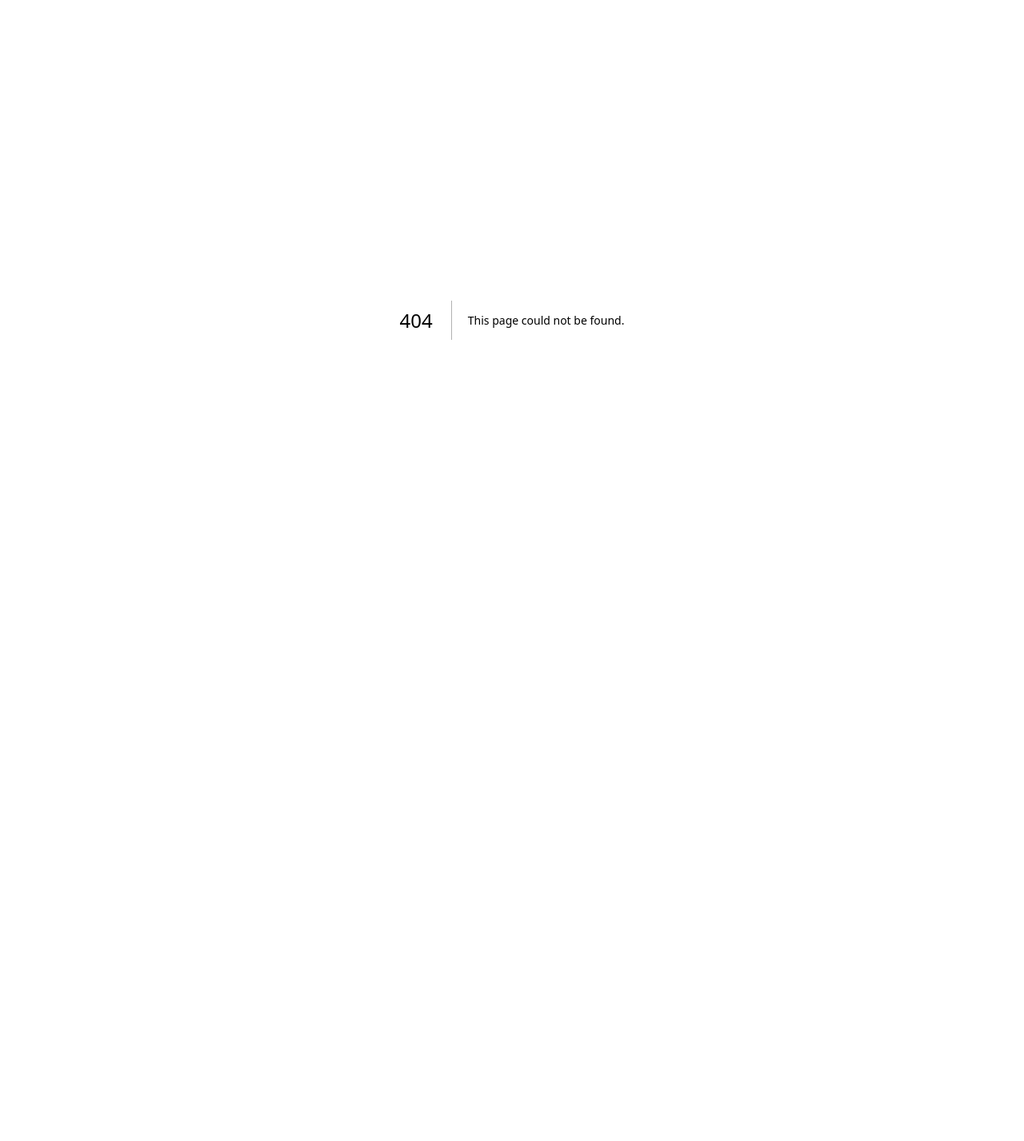
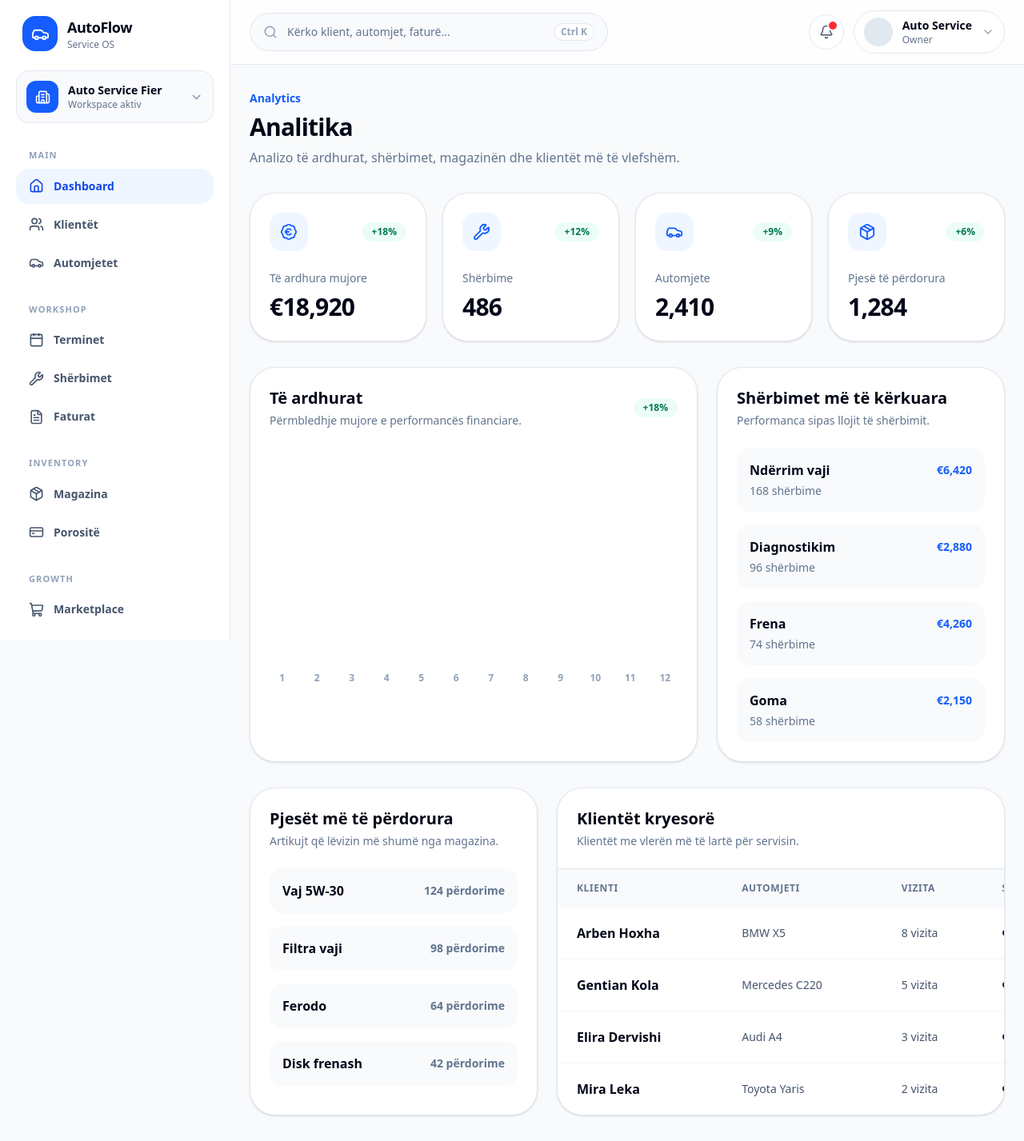
Before and after one commit to genciiv/auto-flow, a Next.js app: page /dashboard/analytics in a window 1280 px wide. Before the commit this address had no page. Shown: the whole page at 80% size. Before the commit the page ends 800 px from the top, so only its background shows below. Built offline with nearby package versions, Linux system fonts and the light colour scheme.

Commit message:
create analytics dashboard module

```diff
--- /dev/null
+++ b/src/app/dashboard/analytics/page.jsx
@@ -0,0 +1,37 @@
+import DashboardLayout from "@/components/dashboard/DashboardLayout";
+import AnalyticsStats from "@/components/analytics/AnalyticsStats";
+import RevenueOverview from "@/components/analytics/RevenueOverview";
+import ServicePerformance from "@/components/analytics/ServicePerformance";
+import InventoryPerformance from "@/components/analytics/InventoryPerformance";
+import TopCustomersTable from "@/components/analytics/TopCustomersTable";
+
+export default function AnalyticsPage() {
+  return (
+    <DashboardLayout>
+      <div className="space-y-8">
+        <div>
+          <p className="text-sm font-semibold text-blue-600">Analytics</p>
+          <h1 className="mt-2 text-3xl font-bold tracking-tight text-slate-950">
+            Analitika
+          </h1>
+          <p className="mt-2 text-slate-500">
+            Analizo të ardhurat, shërbimet, magazinën dhe klientët më të
+            vlefshëm.
+          </p>
+        </div>
+
+        <AnalyticsStats />
+
+        <div className="grid gap-6 xl:grid-cols-[1.4fr_0.9fr]">
+          <RevenueOverview />
+          <ServicePerformance />
+        </div>
+
+        <div className="grid gap-6 xl:grid-cols-[0.9fr_1.4fr]">
+          <InventoryPerformance />
+          <TopCustomersTable />
+        </div>
+      </div>
+    </DashboardLayout>
+  );
+}
--- /dev/null
+++ b/src/components/analytics/AnalyticsStats.jsx
@@ -0,0 +1,48 @@
+import { BadgeEuro, Car, Package, Wrench } from "lucide-react";
+
+const stats = [
+  {
+    title: "Të ardhura mujore",
+    value: "€18,920",
+    change: "+18%",
+    icon: BadgeEuro,
+  },
+  { title: "Shërbime", value: "486", change: "+12%", icon: Wrench },
+  { title: "Automjete", value: "2,410", change: "+9%", icon: Car },
+  { title: "Pjesë të përdorura", value: "1,284", change: "+6%", icon: Package },
+];
+
+export default function AnalyticsStats() {
+  return (
+    <div className="grid gap-5 md:grid-cols-2 xl:grid-cols-4">
+      {stats.map((stat) => {
+        const Icon = stat.icon;
+
+        return (
+          <div
+            key={stat.title}
+            className="rounded-[2rem] border border-slate-200 bg-white p-6 shadow-sm"
+          >
+            <div className="flex items-center justify-between">
+              <div className="flex h-12 w-12 items-center justify-center rounded-2xl bg-blue-50 text-blue-600">
+                <Icon size={22} />
+              </div>
+
+              <span className="rounded-full bg-emerald-50 px-3 py-1 text-xs font-bold text-emerald-700">
+                {stat.change}
+              </span>
+            </div>
+
+            <p className="mt-6 text-sm font-medium text-slate-500">
+              {stat.title}
+            </p>
+
+            <p className="mt-2 text-3xl font-bold tracking-tight text-slate-950">
+              {stat.value}
+            </p>
+          </div>
+        );
+      })}
+    </div>
+  );
+}
--- /dev/null
+++ b/src/components/analytics/InventoryPerformance.jsx
@@ -0,0 +1,31 @@
+const items = [
+  ["Vaj 5W-30", "124 përdorime"],
+  ["Filtra vaji", "98 përdorime"],
+  ["Ferodo", "64 përdorime"],
+  ["Disk frenash", "42 përdorime"],
+];
+
+export default function InventoryPerformance() {
+  return (
+    <div className="rounded-[2rem] border border-slate-200 bg-white p-6 shadow-sm">
+      <h2 className="text-xl font-bold text-slate-950">
+        Pjesët më të përdorura
+      </h2>
+      <p className="mt-1 text-sm text-slate-500">
+        Artikujt që lëvizin më shumë nga magazina.
+      </p>
+
+      <div className="mt-6 space-y-4">
+        {items.map(([name, usage]) => (
+          <div
+            key={name}
+            className="flex items-center justify-between rounded-2xl bg-slate-50 p-4"
+          >
+            <p className="font-bold text-slate-950">{name}</p>
+            <p className="text-sm font-semibold text-slate-500">{usage}</p>
+          </div>
+        ))}
+      </div>
+    </div>
+  );
+}
--- /dev/null
+++ b/src/components/analytics/RevenueOverview.jsx
@@ -0,0 +1,34 @@
+const bars = [42, 58, 48, 76, 69, 84, 72, 91, 80, 96, 88, 100];
+
+export default function RevenueOverview() {
+  return (
+    <div className="rounded-[2rem] border border-slate-200 bg-white p-6 shadow-sm">
+      <div className="mb-8 flex items-center justify-between">
+        <div>
+          <h2 className="text-xl font-bold text-slate-950">Të ardhurat</h2>
+          <p className="mt-1 text-sm text-slate-500">
+            Përmbledhje mujore e performancës financiare.
+          </p>
+        </div>
+
+        <span className="rounded-full bg-emerald-50 px-3 py-1 text-xs font-bold text-emerald-700">
+          +18%
+        </span>
+      </div>
+
+      <div className="flex h-72 items-end gap-3">
+        {bars.map((height, index) => (
+          <div key={index} className="flex flex-1 flex-col items-center gap-2">
+            <div
+              className="w-full rounded-t-2xl bg-blue-600/80"
+              style={{ height: `${height}%` }}
+            />
+            <span className="text-xs font-semibold text-slate-400">
+              {index + 1}
+            </span>
+          </div>
+        ))}
+      </div>
+    </div>
+  );
+}
--- /dev/null
+++ b/src/components/analytics/ServicePerformance.jsx
@@ -0,0 +1,31 @@
+const services = [
+  ["Ndërrim vaji", "168", "€6,420"],
+  ["Diagnostikim", "96", "€2,880"],
+  ["Frena", "74", "€4,260"],
+  ["Goma", "58", "€2,150"],
+];
+
+export default function ServicePerformance() {
+  return (
+    <div className="rounded-[2rem] border border-slate-200 bg-white p-6 shadow-sm">
+      <h2 className="text-xl font-bold text-slate-950">
+        Shërbimet më të kërkuara
+      </h2>
+      <p className="mt-1 text-sm text-slate-500">
+        Performanca sipas llojit të shërbimit.
+      </p>
+
+      <div className="mt-6 space-y-4">
+        {services.map(([name, count, revenue]) => (
+          <div key={name} className="rounded-2xl bg-slate-50 p-4">
+            <div className="flex items-center justify-between">
+              <p className="font-bold text-slate-950">{name}</p>
+              <p className="text-sm font-bold text-blue-600">{revenue}</p>
+            </div>
+            <p className="mt-1 text-sm text-slate-500">{count} shërbime</p>
+          </div>
+        ))}
+      </div>
+    </div>
+  );
+}
--- /dev/null
+++ b/src/components/analytics/TopCustomersTable.jsx
@@ -0,0 +1,47 @@
+const customers = [
+  ["Arben Hoxha", "BMW X5", "8 vizita", "€1,240"],
+  ["Gentian Kola", "Mercedes C220", "5 vizita", "€860"],
+  ["Elira Dervishi", "Audi A4", "3 vizita", "€420"],
+  ["Mira Leka", "Toyota Yaris", "2 vizita", "€180"],
+];
+
+export default function TopCustomersTable() {
+  return (
+    <div className="overflow-hidden rounded-[2rem] border border-slate-200 bg-white shadow-sm">
+      <div className="border-b border-slate-200 p-6">
+        <h2 className="text-xl font-bold text-slate-950">Klientët kryesorë</h2>
+        <p className="mt-1 text-sm text-slate-500">
+          Klientët me vlerën më të lartë për servisin.
+        </p>
+      </div>
+
+      <div className="overflow-x-auto">
+        <table className="w-full min-w-[700px]">
+          <thead className="bg-slate-50 text-left text-xs font-bold uppercase tracking-wider text-slate-500">
+            <tr>
+              <th className="px-6 py-4">Klienti</th>
+              <th className="px-6 py-4">Automjeti</th>
+              <th className="px-6 py-4">Vizita</th>
+              <th className="px-6 py-4">Shpenzuar</th>
+            </tr>
+          </thead>
+
+          <tbody className="divide-y divide-slate-100">
+            {customers.map(([name, vehicle, visits, spent]) => (
+              <tr key={name} className="hover:bg-slate-50">
+                <td className="px-6 py-5 font-bold text-slate-950">{name}</td>
+                <td className="px-6 py-5 text-sm text-slate-600">{vehicle}</td>
+                <td className="px-6 py-5 text-sm font-medium text-slate-600">
+                  {visits}
+                </td>
+                <td className="px-6 py-5 text-sm font-bold text-slate-950">
+                  {spent}
+                </td>
+              </tr>
+            ))}
+          </tbody>
+        </table>
+      </div>
+    </div>
+  );
+}
```
